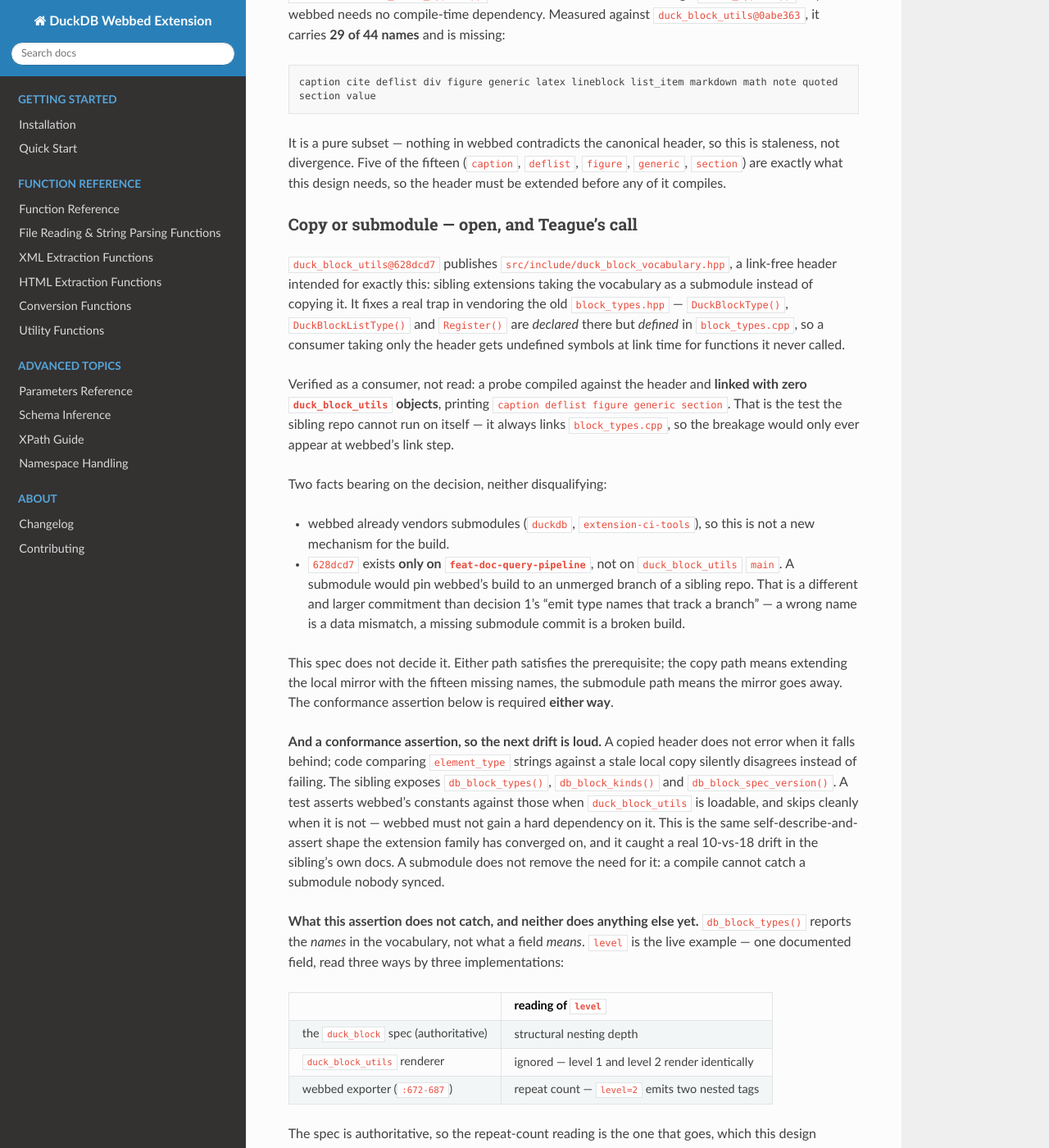
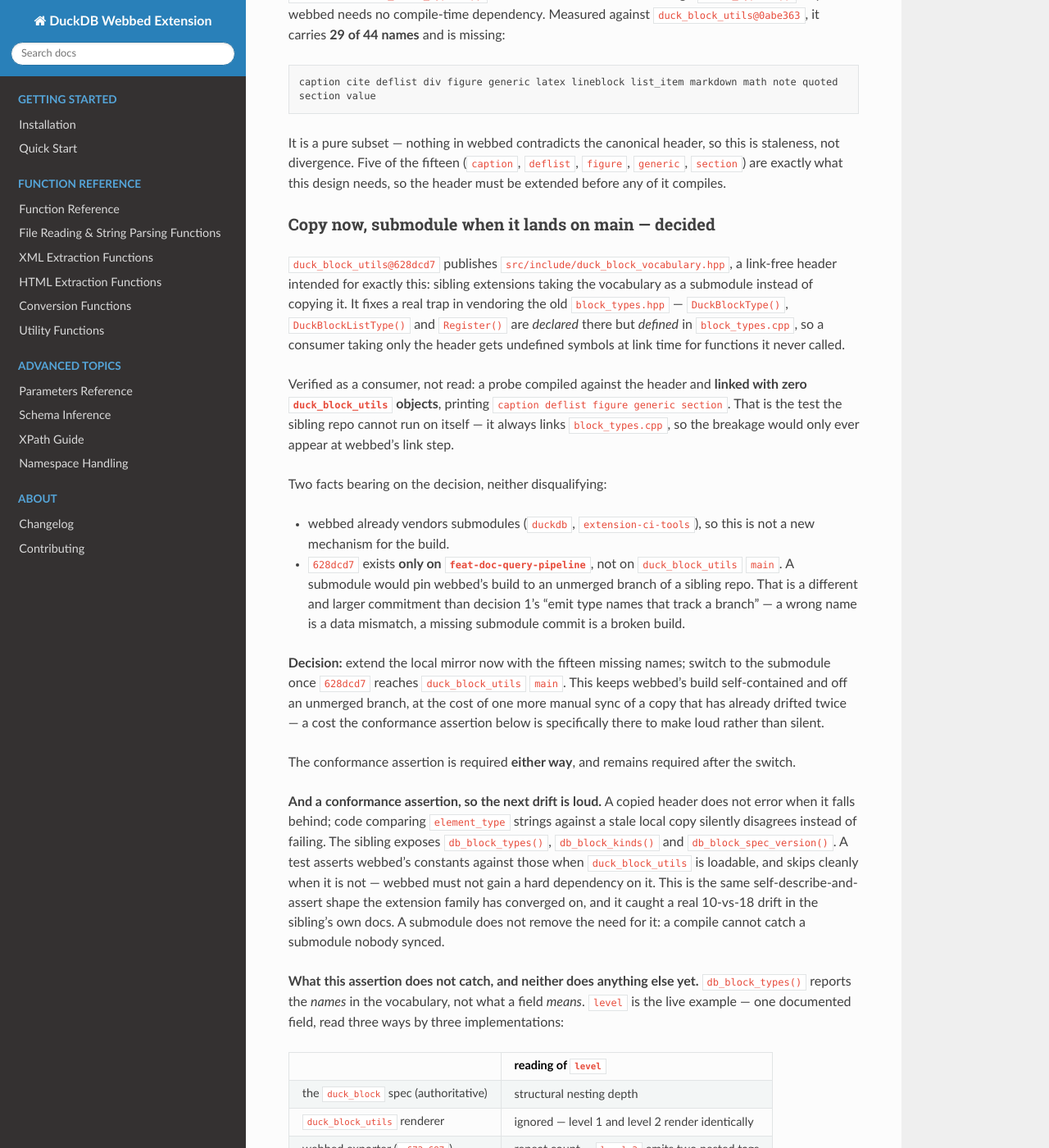
Before and after one commit to teaguesterling/duckdb_webbed, a Sphinx documentation site: the page built from docs/superpowers/specs/2026-08-31-html-block-structural-gaps-design.md, in a window 1280 px wide and 1400 px high, scrolled down 8236 px. Shown: the whole window at 82% size. Built offline with Sphinx 7.4.7 and the Read the Docs theme 3.1.0, drawn with Linux system fonts in a browser that asks for light colours.

Commit message:
docs(spec): decide copy-now, submodule-when-merged for the vocabulary header
Teague's call, taken in this session rather than relayed: extend the
local mirror with the 15 missing names now, switch to the submodule once
628dcd7 reaches duck_block_utils main. Keeps webbed's build off an
unmerged sibling branch, where a rebase or force-push would break the
build rather than merely misname a type.

The conformance assertion against db_block_types() stays required both
before and after the switch -- a compile cannot catch a submodule nobody
synced, and it is what makes the one remaining manual sync loud.

Co-Authored-By: Claude Opus 5 (1M context) <noreply@anthropic.com>
Claude-Session: https://claude.ai/code/session_01XabUjUnHAJcPWnCdjDS5C9

```diff
--- a/docs/superpowers/specs/2026-08-31-html-block-structural-gaps-design.md
+++ b/docs/superpowers/specs/2026-08-31-html-block-structural-gaps-design.md
@@ -348,7 +348,7 @@ It is a pure subset — nothing in webbed contradicts the canonical header, so t
 not divergence. Five of the fifteen (`caption`, `deflist`, `figure`, `generic`, `section`) are
 exactly what this design needs, so the header must be extended before any of it compiles.
 
-### Copy or submodule — open, and Teague's call
+### Copy now, submodule when it lands on main — decided
 
 `duck_block_utils@628dcd7` publishes `src/include/duck_block_vocabulary.hpp`, a link-free
 header intended for exactly this: sibling extensions taking the vocabulary as a submodule
@@ -371,9 +371,13 @@ Two facts bearing on the decision, neither disqualifying:
   different and larger commitment than decision 1's "emit type names that track a branch" —
   a wrong name is a data mismatch, a missing submodule commit is a broken build.
 
-This spec does not decide it. Either path satisfies the prerequisite; the copy path means
-extending the local mirror with the fifteen missing names, the submodule path means the mirror
-goes away. The conformance assertion below is required **either way**.
+**Decision:** extend the local mirror now with the fifteen missing names; switch to the
+submodule once `628dcd7` reaches `duck_block_utils` `main`. This keeps webbed's build
+self-contained and off an unmerged branch, at the cost of one more manual sync of a copy that
+has already drifted twice — a cost the conformance assertion below is specifically there to
+make loud rather than silent.
+
+The conformance assertion is required **either way**, and remains required after the switch.
 
 **And a conformance assertion, so the next drift is loud.** A copied header does not error when
 it falls behind; code comparing `element_type` strings against a stale local copy silently
```
